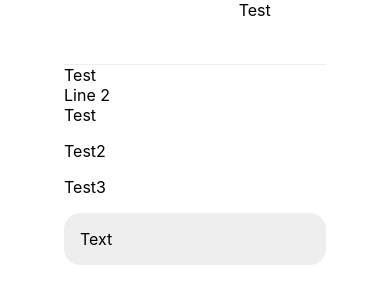
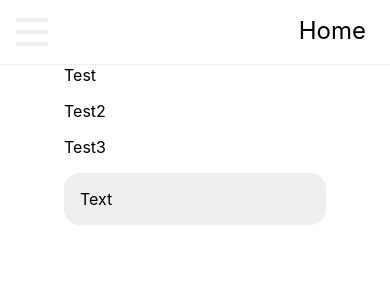
Before and after one commit to minMaximilian/my-personal-website, a React (Create React App) app: page / in a window 390 px wide. Shown: the top 304 px of the page. Built offline with nearby package versions, Linux system fonts and the light colour scheme.

Commit message:
hamburger button functional, quality changes to navbar

```diff
--- a/src/App.tsx
+++ b/src/App.tsx
@@ -6,16 +6,17 @@ import Card from './components/Card';
 import { ThemeProvider } from 'styled-components';
 import lightTheme from './styles/css/themes/Themes';
 import Navbar from './components/nav/Navbar';
+import Navanchor from './components/nav/Navanchor';
 
 const App: React.FC = () => {
   return (
     <ThemeProvider theme={lightTheme}>
+      <Navbar logo='favicon.ico'>
+          <Navanchor href="/">
+            Home
+          </Navanchor>
+      </Navbar>
       <Container>
-        <Navbar>
-          Test
-        </Navbar>
-        <div> Test </div>
-        <div> Line 2 </div>
         <Grid>
           <GridItem className='m'>
             Test
--- /dev/null
+++ b/src/components/nav/Hamburger.tsx
@@ -0,0 +1,33 @@
+import React from 'react';
+import styled from 'styled-components';
+
+const WrapperDiv = styled.div`
+  display: flex;
+  grid-column-start: 2;
+  width: 4rem;
+  height: 4rem;
+
+  flex-direction: column;
+  justify-content: center;
+
+  div {
+    background-color: ${Props => Props.theme.primaryColour} ;
+    margin: .25rem auto .25rem auto;
+    height: .25rem;
+    width: 2rem;
+  }
+  @media only screen and (min-width: 1024px) {
+    display: none;
+  }
+`
+const Hamburger: React.FC = () => {
+  return (
+    <WrapperDiv>
+      <div></div>
+      <div></div>
+      <div></div>
+    </WrapperDiv>
+  )
+};
+
+export default Hamburger
--- a/src/components/nav/Navanchor.tsx
+++ b/src/components/nav/Navanchor.tsx
@@ -1,2 +1,31 @@
 import React from 'react';
 import styled from 'styled-components';
+
+interface Props {
+  href?: string;
+}
+
+const WrapperDiv = styled.a`
+  font-size: 1.5rem;
+  display: flex;
+  padding: 1rem 1.5rem .75rem 1.5rem;
+  color: #000000;
+  text-decoration: none;
+
+  :hover {
+    color:#000000;
+    background-color: ${Props => Props.theme.primaryColour};
+    text-decoration:none;
+    cursor: pointer;
+  }
+`
+
+const Navanchor: React.FC<Props> = ({children, href}) => {
+  return (
+    <WrapperDiv href={href}>
+      {children}
+    </WrapperDiv>
+  )
+};
+
+export default Navanchor
--- a/src/components/nav/Navbar.tsx
+++ b/src/components/nav/Navbar.tsx
@@ -1,5 +1,6 @@
-import React from 'react';
+import React, { useState } from 'react';
 import styled from 'styled-components';
+import Hamburger from './Hamburger';
 import Navlink from './Navlink';
 import Navlogo from './Navlogo';
 
@@ -8,20 +9,32 @@ interface Props {
 }
 
 const WrapperDiv = styled.div<Props>`
+  border-bottom: 1px ${Props => Props.theme.primaryColour} solid;
   display: grid;
   grid-template-rows: 4rem;
   grid-auto-flow: row;
 
-  ${Props => Props.logo ? 'grid-template-columns: 4rem 4fr 2fr;' : 'grid-template-columns: 0rem 4fr 2fr;'}
+  ${Props => Props.logo ? 'grid-template-columns: 4rem 1fr;' : 'grid-template-columns: 0rem 1fr;'}
   height: 4rem;
-  border-bottom: 1px ${Props => Props.theme.primaryColour} solid;
+  @media only screen and (min-width: 1024px) {
+    ${Props => Props.logo ? 'grid-template-columns: 10rem 4rem 1fr 0fr 10rem;' : 'grid-template-columns: 10rem 0rem 1fr 0fr 10rem;'}
+  }
+
+  @media only screen and (min-width: 1824px) {
+    ${Props => Props.logo ? 'grid-template-columns: 20rem 4rem 1fr 0fr 20rem;' : 'grid-template-columns: 20rem 0rem 1fr 0fr 20rem;'}
+  }
   `
 
 const Navbar: React.FC<Props> = ({children, logo}) => {
+  const [nav, setNav] = useState(false);
+
   return (
     <WrapperDiv>
       {logo ? <Navlogo logo={logo}></Navlogo> : ''}
-      <Navlink>
+      <div onClick={() => setNav(!nav)}>
+        <Hamburger />
+      </div>
+      <Navlink visible={nav}>
         {children}
       </Navlink>
     </WrapperDiv>
--- a/src/components/nav/Navlink.tsx
+++ b/src/components/nav/Navlink.tsx
@@ -1,14 +1,27 @@
 import React from 'react';
 import styled from 'styled-components';
 
-const WrapperDiv = styled.div`
+interface Props {
+  visible: boolean;
+}
+
+const WrapperDiv = styled.div<Props>`
+  ${Props => Props.visible ? `
+    display: none;
+  ` : `
+    display: flex;
+  `}
   display: flex;
+  flex-direction: row-reverse;
   grid-column-start: 3;
-  `
+  @media only screen and (min-width: 1024px) {
+    grid-column-start: 4;
+  }
+`
 
-const Navlink: React.FC = ({children}) => {
+const Navlink: React.FC<Props> = ({children, visible}) => {
   return (
-    <WrapperDiv>
+    <WrapperDiv visible={visible}>
       {children}
     </WrapperDiv>
   )
--- a/src/components/nav/Navlogo.tsx
+++ b/src/components/nav/Navlogo.tsx
@@ -6,8 +6,11 @@ interface Props {
 }
 
 const WrapperDiv = styled.img`
-  display: grid;
-  grid-column-start: 1;
+  display: none;
+  @media only screen and (min-width: 1024px) {
+    display: grid;
+  }
+  grid-column-start: 2;
   width: 4rem;
   height: 4rem;
   `
```
